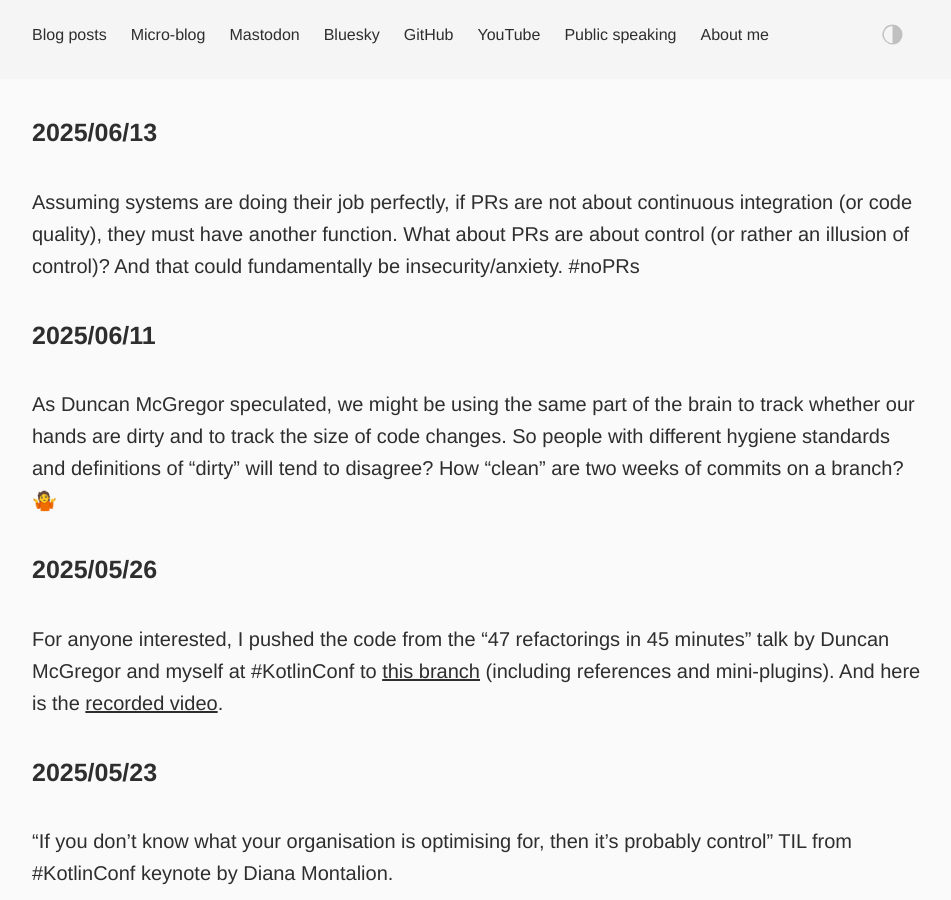
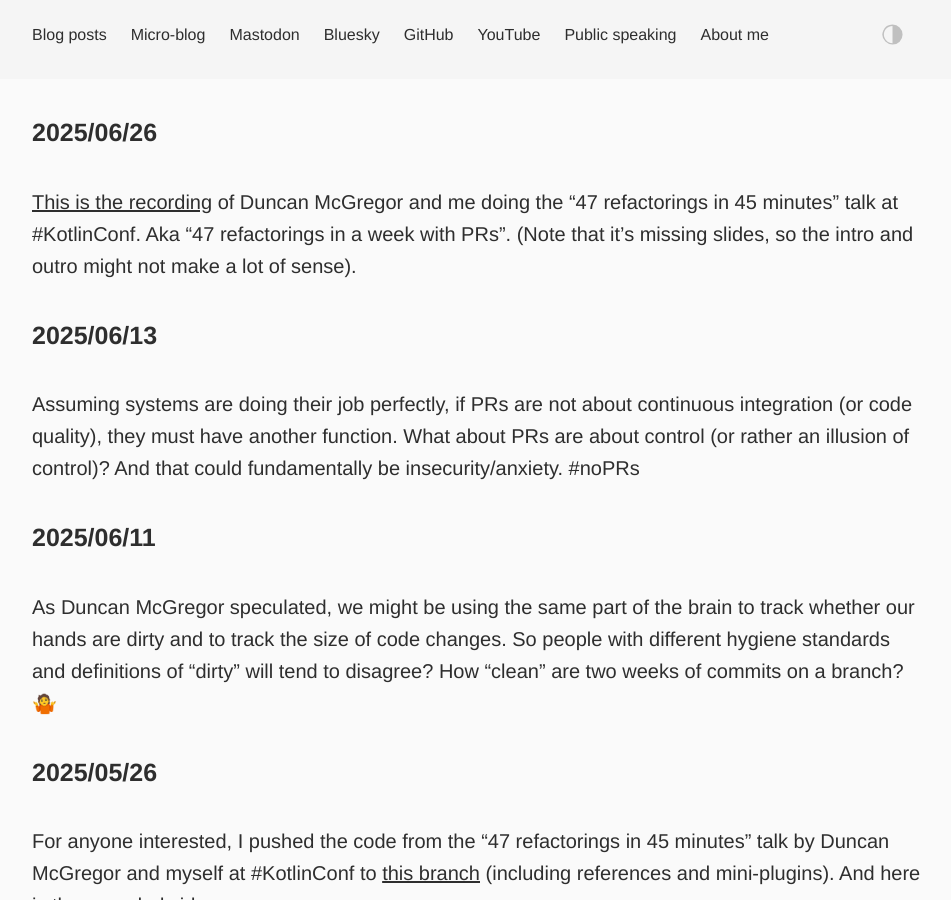
Before and after one commit to dkandalov/dkandalov.github.io, a Jekyll site: the page built from micro-blog.md, in a window 1280 px wide and 900 px high. Shown: the whole window, without its empty margins (160-1111 px from the left). Built offline with Jekyll 4.4.1, drawn with Linux system fonts in a browser that asks for light colours.

Commit message:
updated micro-blog

```diff
--- a/micro-blog.md
+++ b/micro-blog.md
@@ -2,6 +2,9 @@
 layout: post
 permalink: /micro-blog/
 ---
+
+#### 2025/06/26
+[This is the recording](https://www.youtube.com/watch?v=SwNTpgp262o) of Duncan McGregor and me doing the "47 refactorings in 45 minutes" talk at #KotlinConf. Aka "47 refactorings in a week with PRs". (Note that it's missing slides, so the intro and outro might not make a lot of sense).
 
 #### 2025/06/13
 Assuming systems are doing their job perfectly, if PRs are not about continuous integration (or code quality), they must have another function. What about PRs are about control (or rather an illusion of control)? And that could fundamentally be insecurity/anxiety. #noPRs
```
Also changed, not shown: 1 other file.
